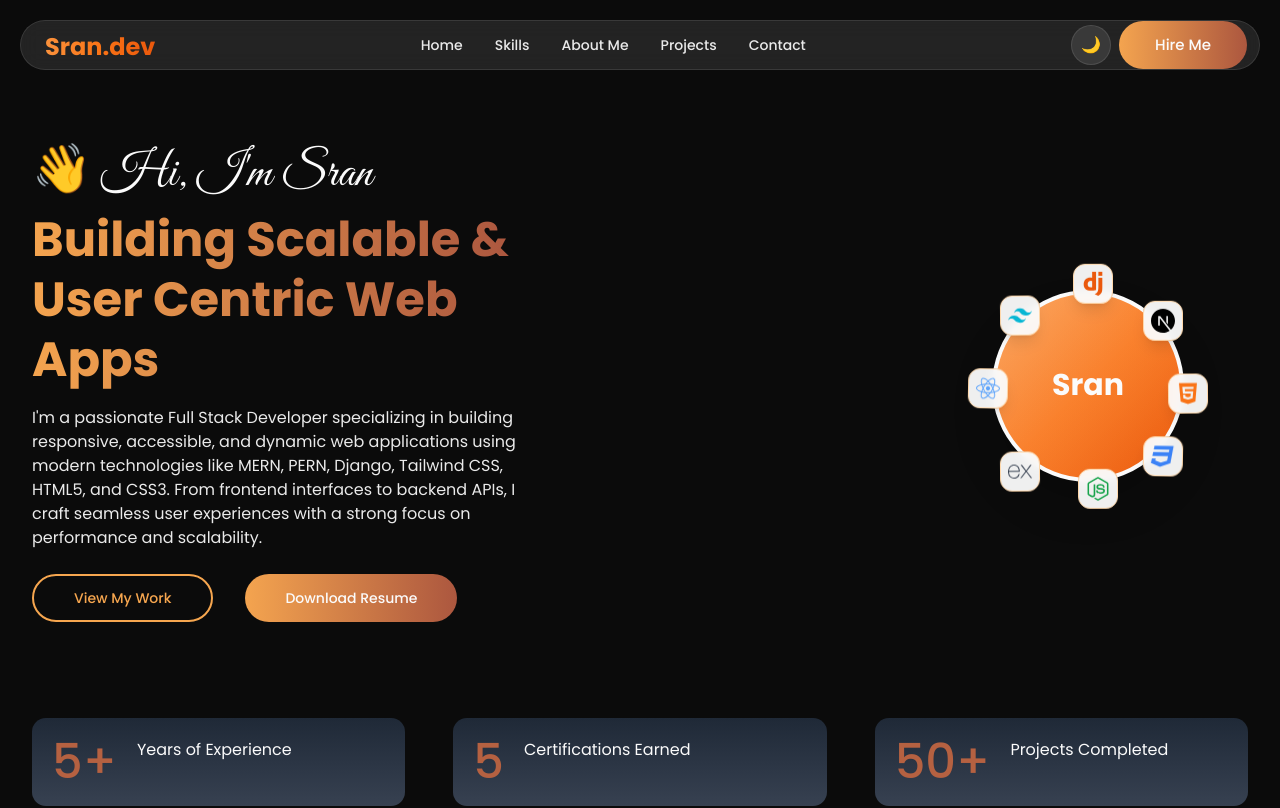
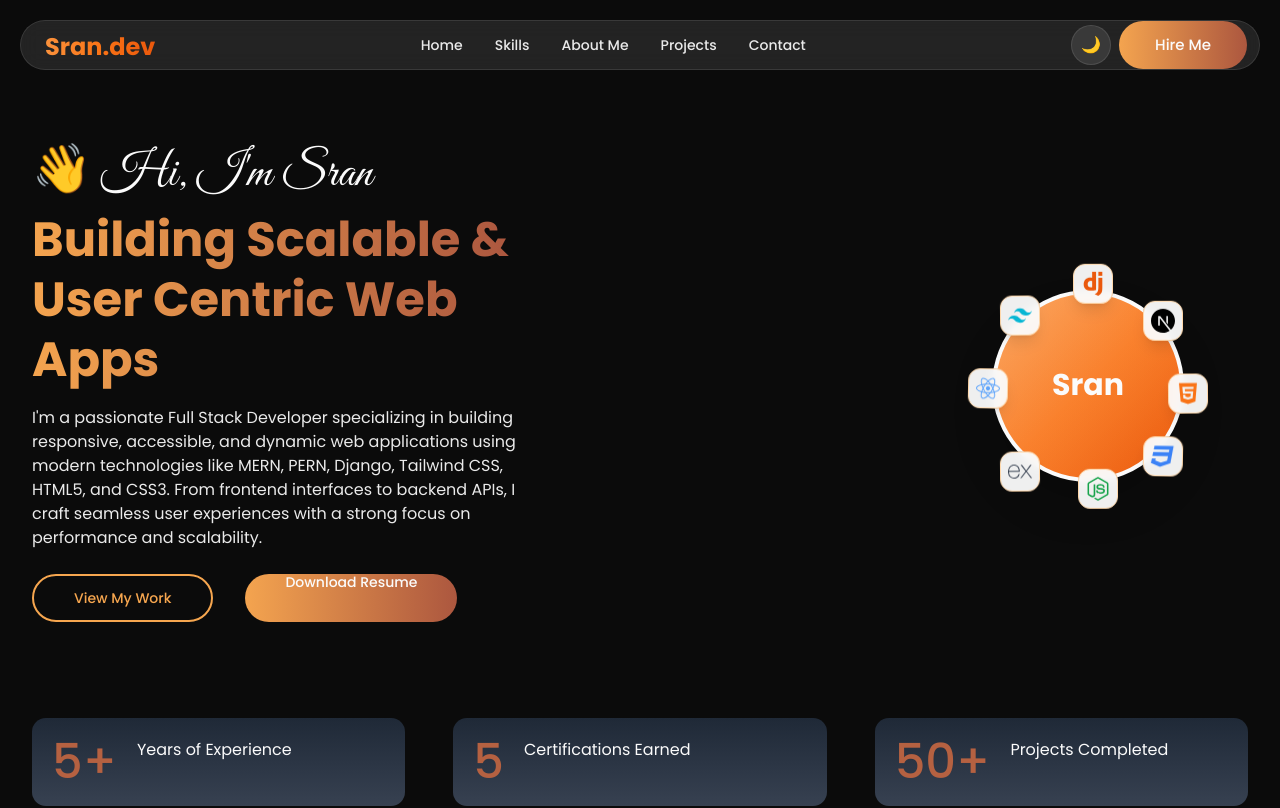
Before and after one commit to sran4/PortFolio-Site, a React (Vite) app: page / in a window 1280 px wide. Shown: the top 808 px of the page. Built offline with nearby package versions, Linux system fonts and the light colour scheme.

Commit message:
upload resume to download

```diff
--- a/src/sections/Hero.jsx
+++ b/src/sections/Hero.jsx
@@ -41,9 +41,13 @@ const Hero = () => {
             >
               View My Work
             </Link>
-            <button className="flex-1 md:flex-none action-btn btn-scale-anim">
+            <a
+              href="/my-resume.pdf"
+              download="Sran_Resume.pdf"
+              className="flex-1 md:flex-none action-btn btn-scale-anim text-center"
+            >
               Download Resume
-            </button>
+            </a>
           </div>
         </div>
         {/* Avatar container with floating icons - larger container to accommodate all icons */}
```
Also changed, not shown: 1 other file (tests, documents, lock files or other folders).
